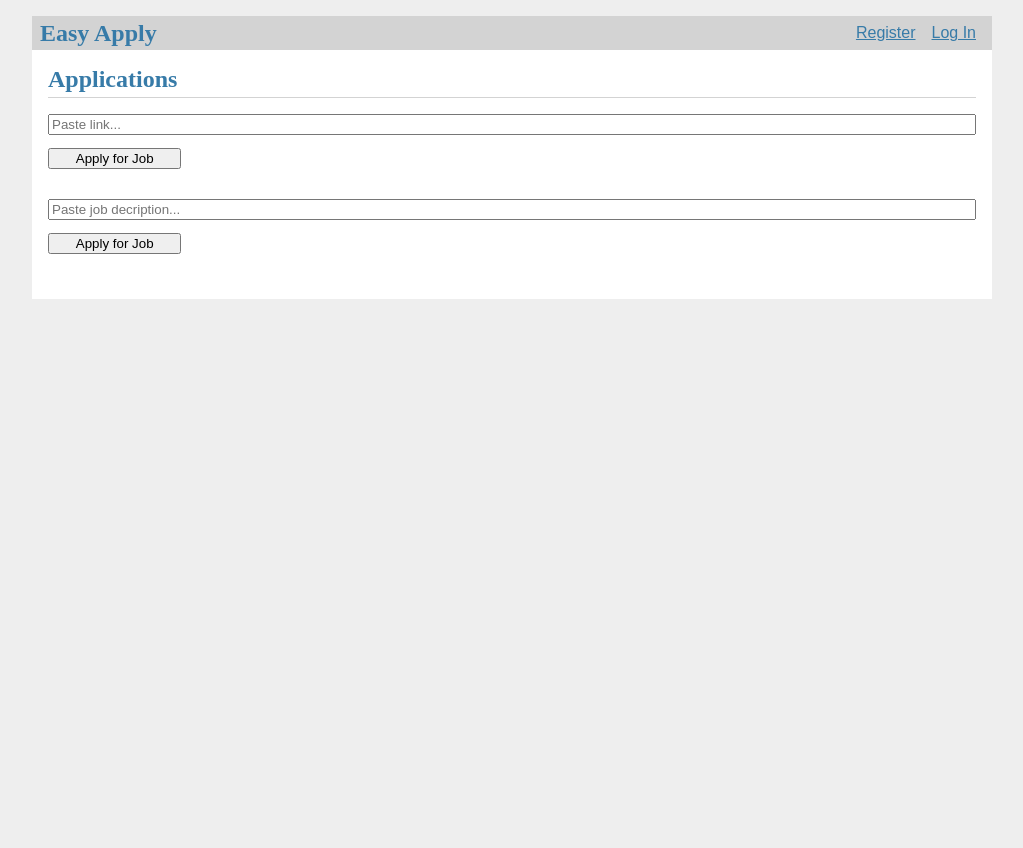
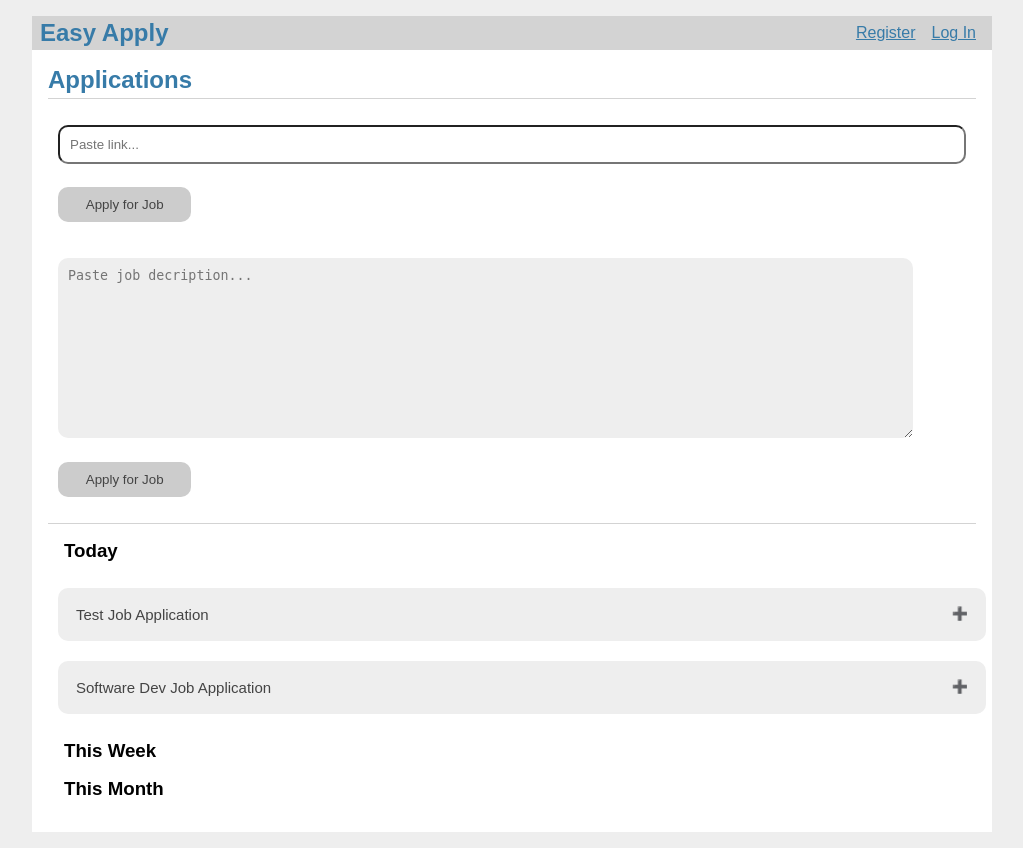
Before and after one commit to JoelPaterno/easy-apply, a Flask app: page /apply in a window 1280 px wide. Shown: the whole page, without its empty margins (128-1151 px from the left). Before the commit the page ends 299 px from the top, so only its background shows below. Run offline with Flask 3, Linux system fonts and the light colour scheme; the visitor is signed in with stand-in values (Sample User, id 1).

Commit message:
ui tweaks

```diff
--- a/easyapplyapp/profile.py
+++ b/easyapplyapp/profile.py
@@ -14,7 +14,6 @@ def index():
     resumes = Resume.query.filter(Resume.user_id == cur_user_id).all()
     workexperiences_result = []
     for resume in resumes:
-        print(resume.id)
         workexperiences = WorkExperience.query.filter(WorkExperience.resume_id == resume.id).all()
         for workexperience in workexperiences:
             workexperiences_result.append(workexperience)
@@ -112,6 +111,8 @@ def deleted(id):
 @bp.route('/apply', methods=('GET', 'POST'))
 @login_required
 def apply():
+    cur_user_id = session.get('user_id')
+    user = User.query.filter(User.id == cur_user_id).first()
     if request.method == 'POST':
         pass
-    return render_template('app/apply.html')
+    return render_template('app/apply.html', user=user)
--- /dev/null
+++ b/easyapplyapp/static/apply.js
@@ -0,0 +1,14 @@
+var collapsible = document.getElementsByClassName("collapsible");
+var i;
+
+for (i = 0; collapsible.length; i++) {
+    collapsible[i].addEventListener("click", function() {
+        this.classList.toggle("active");
+        var content = this.nextElementSibling;
+        if (content.style.maxHeight) {
+            content.style.maxHeight = null;
+        } else {
+            content.style.maxHeight = content.scrollHeight + "px";
+        }
+    });
+}
--- a/easyapplyapp/static/create.js
+++ b/easyapplyapp/static/create.js
@@ -2,6 +2,9 @@ const dynmaicFormDiv = document.getElementById('dynamicForm');
 function addWorkExperience() {
     let newform = document.createElement('form');
     newform.setAttribute('method', 'post');
+
+    var header2 = document.createElement("h2");
+    header2.innerHTML("Work Experience");
 
     var title = document.createElement("input");
     title.setAttribute("type", "text");
@@ -17,6 +20,7 @@ function addWorkExperience() {
     submit.setAttribute('type', 'submit');
     submit.setAttribute('value', 'Submit');
 
+    newform.appendChild(header2);
     newform.appendChild(title);
     newform.appendChild(company);
     newform.appendChild(submit);
--- a/easyapplyapp/static/style.css
+++ b/easyapplyapp/static/style.css
@@ -1,6 +1,11 @@
 html { font-family: sans-serif; background: #eee; padding: 1rem; }
 body { max-width: 960px; margin: 0 auto; background: white; }
-h1 { font-family: serif; color: #377ba8; margin: 1rem 0; }
+h1 { font-family: sans-serif; color: #377ba8; margin: 1rem 0; }
+h3 {
+    font-family: sans-serif;
+    color: #000;
+    margin: 1rem;
+}
 a { color: #377ba8; }
 hr { border: none; border-top: 1px solid lightgray; }
 nav { background: lightgray; display: flex; align-items: center; padding: 0 0.5rem; }
@@ -8,7 +13,7 @@ nav h1 { flex: auto; margin: 0; }
 nav h1 a { text-decoration: none; padding: 0.25rem 0.5rem; }
 nav ul  { display: flex; list-style: none; margin: 0; padding: 0; }
 nav ul li a, nav ul li span, header .action { display: block; padding: 0.5rem; }
-.content { padding: 0 1rem 1rem; }
+.content { padding: 0 1rem 1rem; border-radius: 10px;}
 .content > header { border-bottom: 1px solid lightgray; display: flex; align-items: flex-end; }
 .content > header h1 { flex: auto; margin: 1rem 0 0.25rem 0; }
 .flash { margin: 1em 0; padding: 1em; background: #cae6f6; border: 1px solid #377ba8; }
@@ -23,4 +28,89 @@ nav ul li a, nav ul li span, header .action { display: block; padding: 0.5rem; }
 .content input, .content textarea { margin-bottom: 1em; }
 .content textarea { min-height: 12em; resize: vertical; }
 input.danger { color: #cc2f2e; }
-input[type=submit] { align-self: start; min-width: 10em; }
+
+input {
+    border-radius: 10px;
+    padding: 10px;
+    margin: 10px;
+}
+
+input[type=submit] {
+    align-self: start;
+    min-width: 10em;
+    background-color: #ccc;
+    color: #444;
+    border-color: #444;
+    border-radius: 10px;
+    border: none;
+    padding: 10px;
+    margin: 10px;
+}
+
+textarea {
+    align-self: start;
+    width: 90%;
+    background-color: #eee;
+    color: #ccc;
+    border-radius: 10px;
+    border: none;
+    padding: 10px;
+    margin: 10px;
+}
+
+input[type=submit]:hover {
+    background-color: #eee;
+}
+.collapsible {
+    background-color: #eee;
+    color: #444;
+    border-radius: 10px;
+    cursor: pointer;
+    padding: 18px;
+    width: 100%;
+    border: none;
+    text-align: left;
+    outline: none;
+    margin: none;
+    font-size: 15px;
+}
+.active, .collapsible:hover {
+    background-color: #ccc;
+}
+.col-content {
+    padding: 0 18px;
+    margin-left: 18px;
+    max-height: 0;
+    transition: max-height 0.2s ease-out;
+    overflow: hidden;
+    background-color: #f1f1f1;
+}
+
+.collapsible:after {
+    content: '\02795'; /* Unicode character for "plus" sign (+) */
+    font-size: 13px;
+    color: white;
+    float: right;
+    margin-left: 5px;
+}
+
+.active:after {
+    content: "\2796"; /* Unicode character for "minus" sign (-) */
+  }
+
+button {
+    background-color: #ccc;
+    color: #444;
+    border-radius: 10px;
+    border: none;
+    padding: 10px;
+    margin: 10px;
+}
+
+button:hover {
+    background-color: #eee;
+}
+
+.paste {
+    height: 100px;
+}
--- a/easyapplyapp/templates/app/apply.html
+++ b/easyapplyapp/templates/app/apply.html
@@ -10,8 +10,25 @@
         <input type="submit" value="Apply for Job">
     </form>
     <form method="post">
-        <input type="text" placeholder="Paste job decription...">
+        <textarea placeholder="Paste job decription..."></textarea>
         <input type="submit" value="Apply for Job">
     </form>
 
+    <hr>
+    <h3>Today</h3>
+    <button type="button" class="collapsible">Test Job Application</button>
+    <div class="col-content">
+        <h3>Salesforce Admin - Zone IT solutions</h3>
+        <p>Lorem ipsum...</p>
+        <button type=" button">Download Resume and Cover Letter</button>
+    </div>
+    <button type="button" class="collapsible">Software Dev Job Application</button>
+    <div class="col-content">
+        <h3>Software Dev Intern - PWC </h3>
+        <p>Lorem ipsum... this is a job</p>
+        <button type=" button">Download Resume and Cover Letter</button>
+    </div>
+    <h3>This Week</h3>
+    <h3>This Month</h3>
+    <script src="{{ url_for('static', filename='apply.js') }}"></script>
 {% endblock %}
--- a/easyapplyapp/templates/base.html
+++ b/easyapplyapp/templates/base.html
@@ -5,7 +5,9 @@
   <h1>Easy Apply</h1>
   <ul>
     {% if user %}
-      <li><span>{{ user.name }}</span>
+      <li><span>Welcome {{ user.name }}!</span>
+      <li><a href="{{ url_for('profile.index') }}">Profile</a>
+      <li><a href="{{ url_for('profile.apply') }}">Apply</a>
       <li><a href="{{ url_for('auth.logout') }}">Log Out</a>
     {% else %}
       <li><a href="{{ url_for('auth.register') }}">Register</a>
```
Also changed, not shown: easyapplyapp/templates/app/index.html (+9 -3 lines).
